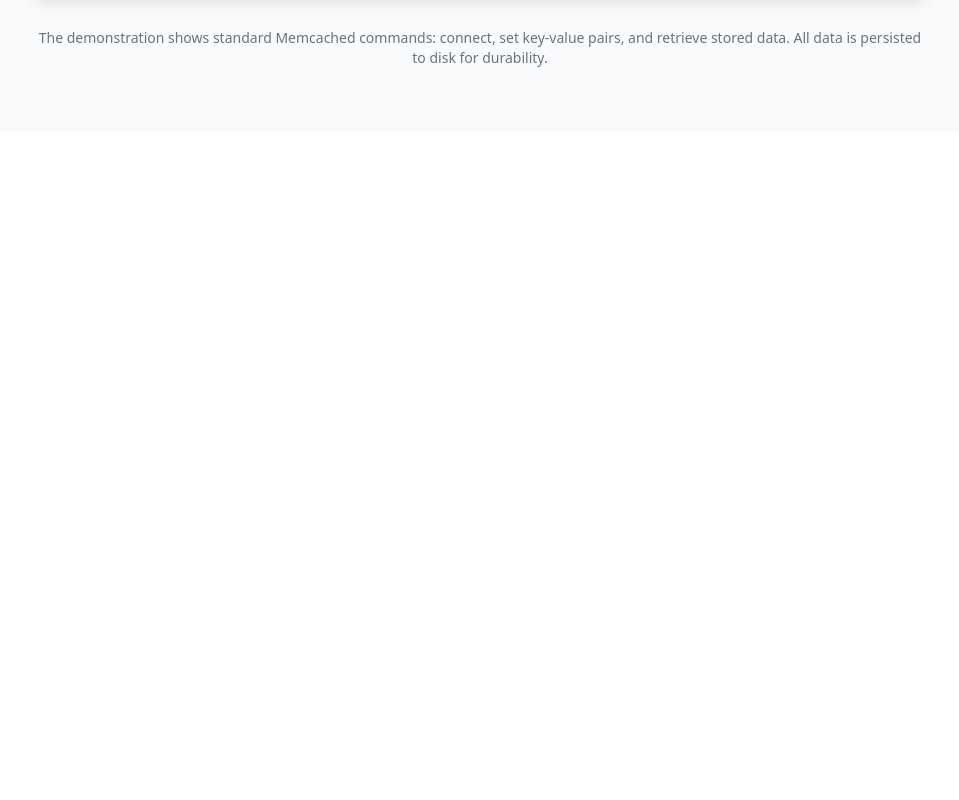
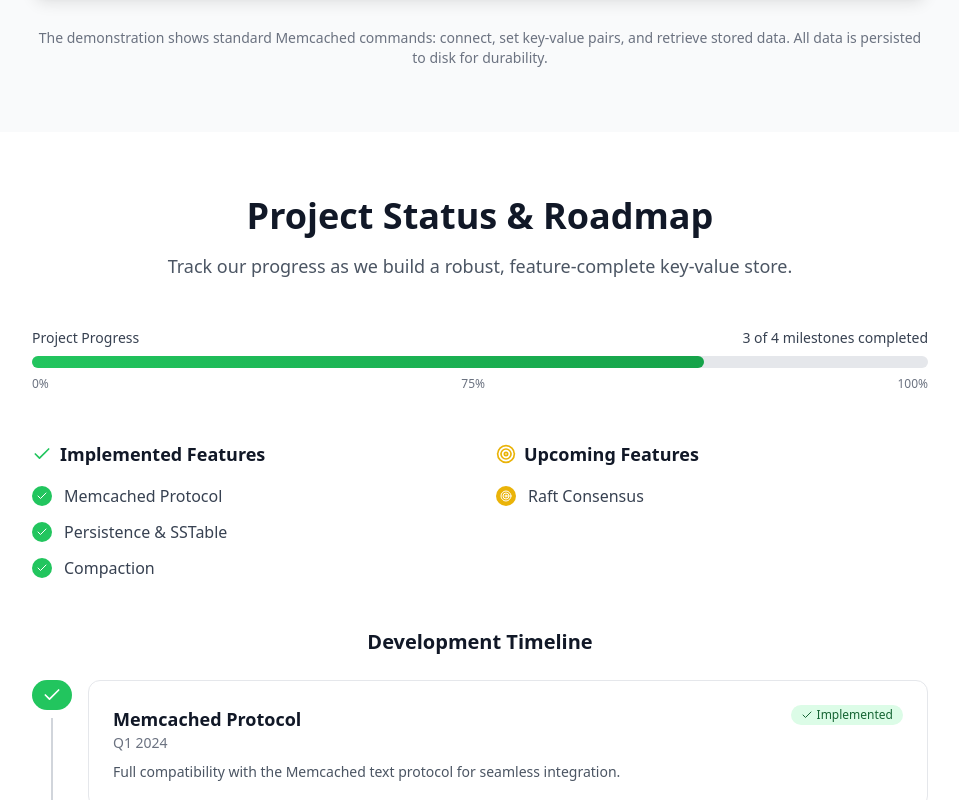
Before and after one commit to yetone/mirdb, a React (Vite) app in the folder homepage/: page / in a window 1280 px wide. Shown: the part 4120-4920 px from the top of the page, without its empty margins (160-1119 px from the left). Before the commit the page ends 4252 px from the top, so only its background shows below. Built offline with nearby package versions, Linux system fonts and the light colour scheme.

Commit message:
chore: add StatusSection to App for preview

```diff
--- a/homepage/src/App.tsx
+++ b/homepage/src/App.tsx
@@ -2,6 +2,7 @@ import { HeroSection } from './components/sections/HeroSection';
 import { FeaturesSection } from './components/sections/FeaturesSection';
 import { QuickStartSection } from './components/sections/QuickStartSection';
 import { DemoSection } from './components/sections/DemoSection';
+import { StatusSection } from './components/sections/StatusSection';
 import { Header } from './components/layout/Header';
 import { features } from './constants/features';
 
@@ -14,6 +15,7 @@ function App() {
         <FeaturesSection features={features} />
         <QuickStartSection />
         <DemoSection />
+        <StatusSection />
       </main>
     </div>
   );
```
